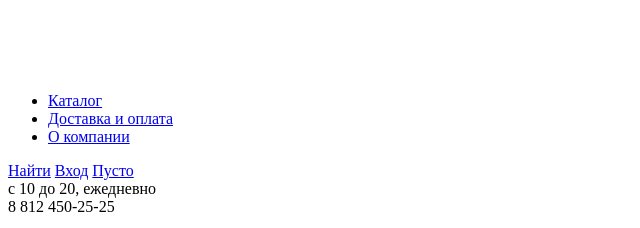
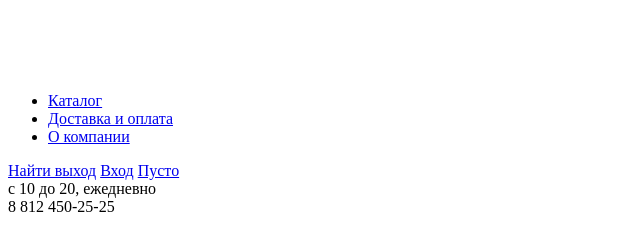
Before and after one commit to Meow71/Gllacy, a plain HTML site: page index.html in a window 1280 px wide. Shown: the top 228 px of the page, 0-640 px from the left. Drawn offline with Linux system fonts and the light colour scheme.

Commit message:
выход

```diff
--- a/index.html
+++ b/index.html
@@ -19,7 +19,7 @@
 				<li><a href="about.html">О компании</a></li>
 			</ul>
 			<div>
-				<a href="#">Найти</a>
+				<a href="#">Найти выход</a>
 				<a href="#">Вход</a>
 				<a href="#">Пусто</a>
 			</div>
```
